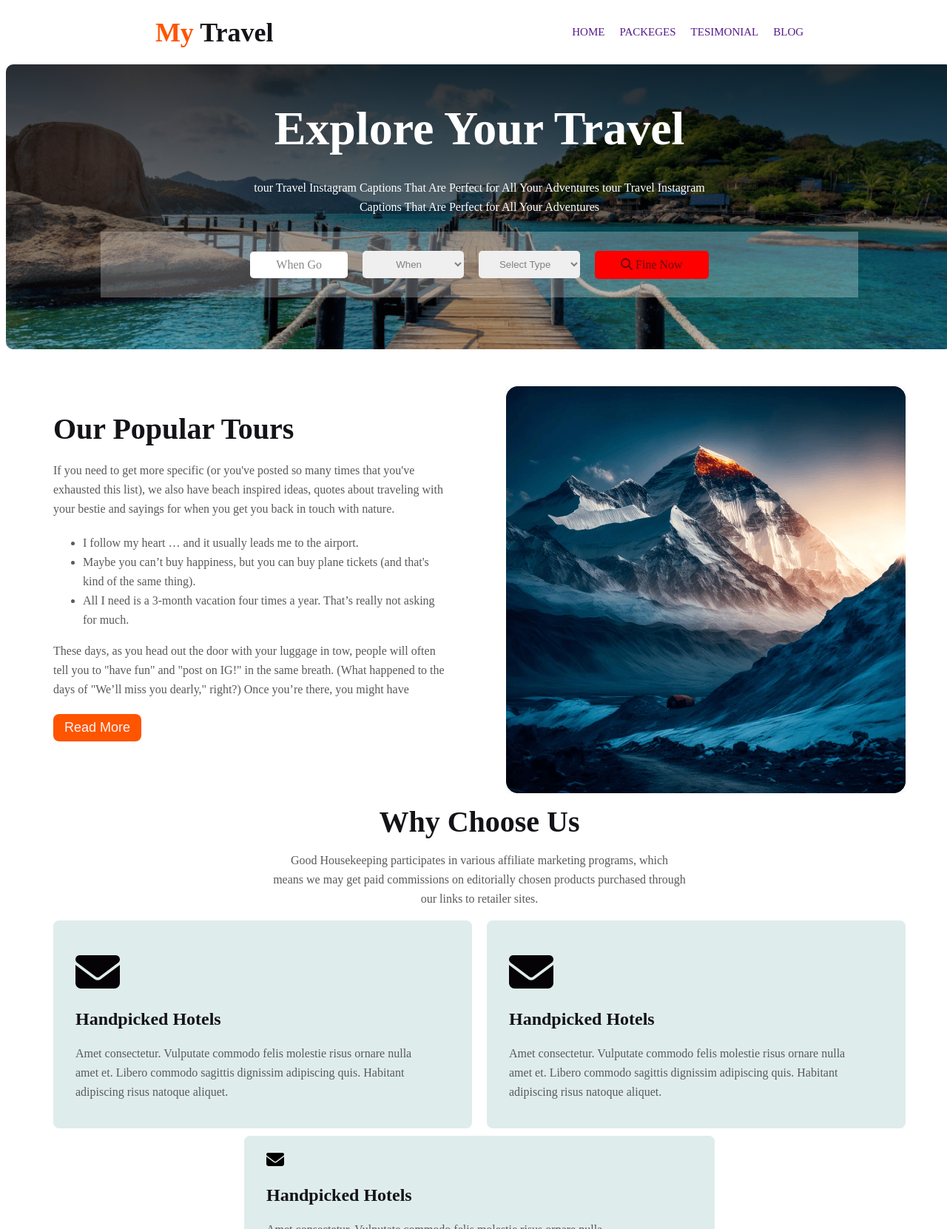
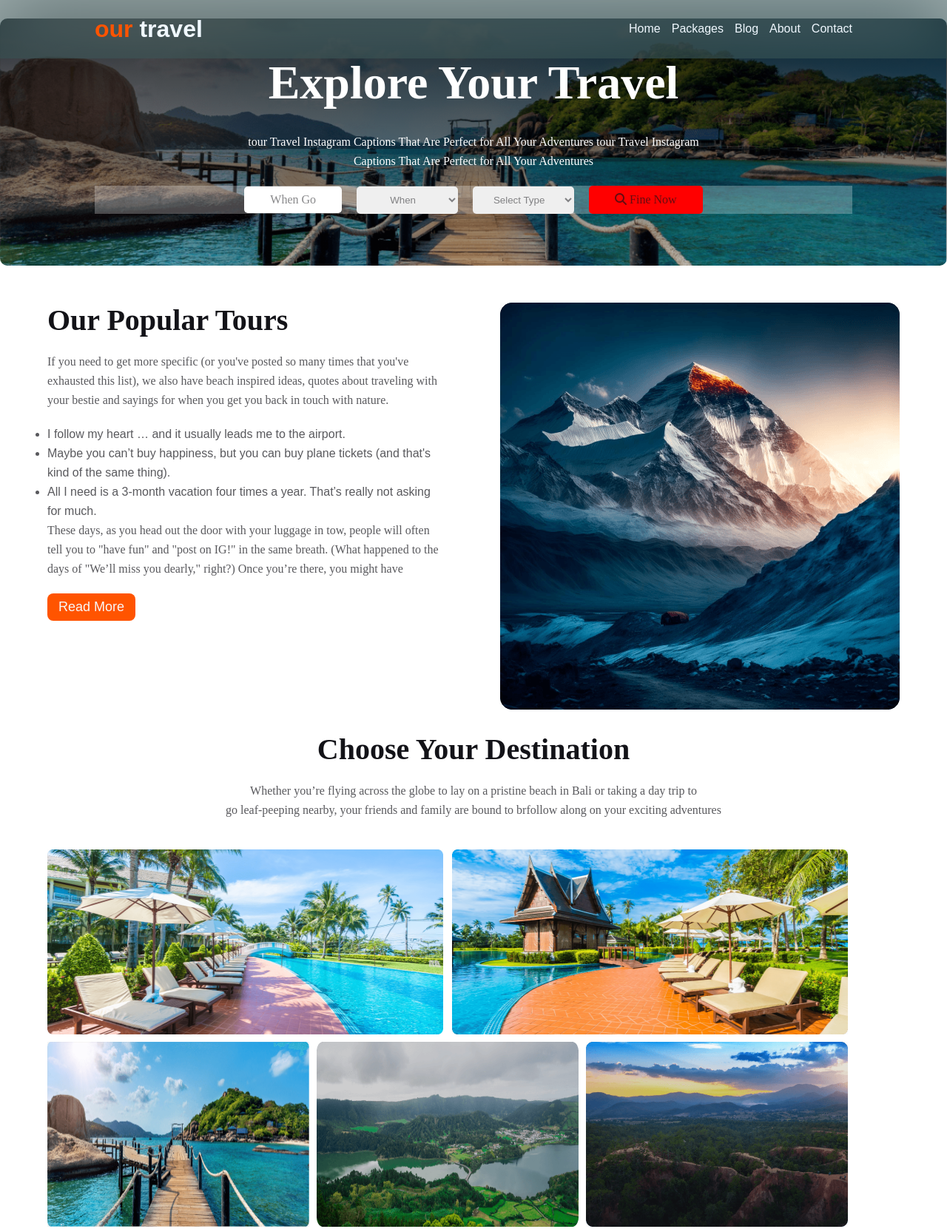
Before and after one commit to MAHADI232/PH-B9-ASSIGNMENT, a plain HTML site: page index.html in a window 1280 px wide. Shown: the top 1661 px of the page at 74% size. Drawn offline with Linux system fonts and the light colour scheme.

Commit message:
change commit

```diff
--- a/index.html
+++ b/index.html
@@ -11,15 +11,22 @@
 <body>
     <header>
         <nav>
-            <label for=""><span class="span">my </span>travel </label>
-            <ul class="nav-ul">
+            <h1 class="logo"><span>our</span> travel</h1>
+
+            <input type="checkbox" name="" id="check">
+            <label for="check" class="icon">
+                <i class="fas fa-bars" id="menu-icon"></i>
+                <i class="fa-solid fa-xmark" id="close-icon"></i>
+            </label>
+            <ul class="res-nav">
                 <li><a href="">home</a></li>
-                <li><a href="">packeges</a></li>
-                <li><a href="">tesimonial</a></li>
+                <li><a href="">packages</a></li>
                 <li><a href="">blog</a></li>
-
+                <li><a href="">about</a></li>
+                <li><a href="">contact</a></li>
             </ul>
         </nav>
+        <!-- navber end -->
 
             <section class="header-section">
                 <div class="bg-color"></div>
@@ -72,8 +79,33 @@
 
             </div>
         </section>
+        <!-- secion-3 -->
+         <section class="section-desition">
+         <div class="disition-content">
+              <h1 class="disition-title">Choose Your Destination</h1>
+              <p class="disiton-des">Whether you’re flying across the globe to lay on a pristine beach  in Bali or taking a day trip to <br> go leaf-peeping nearby, your friends  and family are bound to brfollow along on your exciting adventures</p>
+         </div>
+         <div class="disition-img-container">
+         <div class="disition-img-content1">
 
-          </section>
+            <img class="img-path" src="Images/Group 39.png" alt="">
+
+            <img class="img-path" src="Images/Group 40.png" alt="">
+            </div>
+            <div class="disition-img-content2">
+                        <img class="img-path" src="Images/Group 13 (1) (1).png" alt="">
+
+                        <img class="img-path" src="Images/Rectangle 10.png " alt="">
+
+                        <img class="img-path" src="Images/Group 40089.png" alt="">
+                </div>
+                <div class="disition-img-content3">
+                <img class="img-path" src="Images/Rectangle 7.png" alt="">
+                <img class="img-path" src="Images/Rectangle 8.png" alt="">
+            </div>
+            </div>
+
+         </section>
 
           <!-- section - 4 why-choose section -->
           <section class="why-choose-section">
--- a/responsive.css
+++ b/responsive.css
@@ -1,3 +1,63 @@
+
+
+/* resposive */
+
+@media screen  and (max-width : 576px) {
+    nav{
+        padding: 10px 5%;
+     }
+     .icon{
+        display: inline-flex;
+     }
+
+     .icon #close-icon{
+        display: none;
+     }
+     #check:checked~.icon #menu-icon{
+        display: none;
+     }
+     .res-nav{
+        display: block;
+     }
+
+     #check:checked~.icon #close-icon{
+        display: block;
+     }
+   .res-nav{
+        position: absolute;
+        top: 70px;
+        left: 5;
+        width: 90%;
+        height: 0;
+        background-color: darkblue;
+        backdrop-filter: blur(50px);
+        transition: 0.3s;
+        overflow: hidden;
+
+     }
+     #check:checked~.res-nav{
+        height: 11rem;
+     }
+
+     .res-nav a{
+        display: block;
+        font: 20px;
+        margin: 16px 0px;
+        text-align: center;
+        transition: 0.3s ease;
+     }
+     #check:checked~.res-nav a{
+       transform: translateY(0);
+     }
+}
+
+@media screen and (max-width :992px) and (min-width : 576px) {
+
+    nav{
+       padding: 1rem 5%;
+    }
+}
+ /* responsive nav */
 
 
 @media screen and (max-width : 576px) {
@@ -6,6 +66,18 @@
         padding: 0 15px;
         margin: 0 auto;
      }
+
+
+
+.disition-img-content1{
+   grid-template-columns: none;
+
+}
+.disition-img-content13{
+   grid-template-columns: none;
+
+
+}
      .explore-selection-content,
      .popular-container,
      .choose-icon-container,
@@ -19,6 +91,7 @@
      nav{
       padding: 0px 20px;
       text-align: center;
+
      }
      .discount-content-div13{
       width: 70%;
--- a/style.css
+++ b/style.css
@@ -1,58 +1,94 @@
 
-   body{
+   *{
+    margin: 0;
+    padding: 0;
+    font-family: Arial, Helvetica, sans-serif;
+    box-sizing: border-box;
+    }
+
+  header{
     width: 100%;
-   }
+  }
    main{
     width: 90%;
     margin: 0 auto;
+     overflow: none;
    }
+   /* nav ber */
 
-   nav{
+
+nav{
+    position: fixed;
+    top: 0;
+    left: 0;
+    width: 100%;
+    padding: 1.3rem 10%;
+    background-color: rgba(47, 79, 79, 0.47);
+    backdrop-filter: blur(50px);
     display: flex;
     align-items: center;
-    justify-content: space-around;
-   margin: 20px;
+    justify-content: space-between;
+    z-index: 100;
+    color: aliceblue;
+}
+.logo span{
+    color: #FF5400;
+}
+#check{
+    display: none;
+ }
+nav::before{
+    content: '';
+    position: absolute;
+    width: 100%;
+    /* height: 100%; */
+    left: 0;
+    right: 0;
+    background-color: rgb(241, 58, 101);
+    backdrop-filter: blur(50px);
+    z-index: -1;
+}
+.res-nav{
+    display: flex;
+    align-items: center;
+    justify-content: center;
+    gap: 15px;
+    list-style:none;
+
+}
+.res-nav li a{
+    text-decoration: none;
+    color: aliceblue;
+    text-transform: capitalize;
+}
+.logo{
+    font-size: 2rem;
+    color: aliceblue;
+    text-decoration: none;
+    font-weight: 700;
+    margin-right: 150px;
+
+}
+.icon{
+    right: 5%;
+    position: absolute;
+    font-size: 2rem;
+    color: #080000;
+    cursor: pointer;
+    display: none;
 
 
-   }
-   label{
-    color: #131318;
+}
 
-font-family: Mulish;
-font-size: 36px;
-font-style: normal;
-font-weight: 800;
-line-height: normal;
-text-transform: capitalize;
-   }
-   .span{
-    color: #FF5400;
-font-family: Mulish;
-font-size: 36px;
-font-style: normal;
-font-weight: 800;
-line-height: normal;
-   }
-   .nav-ul{
-    display: flex;
-    gap: 20px;
-    list-style: none;
-    font-size: 15px;
-    text-align: center;
-   }
-  .nav-ul li a{
-    text-decoration: none;
-    text-transform: uppercase;
-  }
-  a:hover{
-    color: #5A5A5D;
-  }
+   /* nav ber */
+
 .header-section{
      background-image: url(Images/Group\ 13\ \(1\)\ \(1\).png);
      background-position: center;
      background-repeat: no-repeat;
      background-size: cover;
      text-align: center;
+     margin-top: 25px;
      padding: 50px 0;
       position: relative;
       border-radius: 10px;
@@ -236,6 +272,98 @@ font-size: 18px;
 }
 
 
+/* section 3 disition section */
+ /* .disition-img-content{
+    border: 2px solid red;
+    width: 100%;
+    display: grid;
+    grid-template-columns:repeat(12,1fr);
+    grid-template-rows:repeat(3,1fr);
+ }
+ .disition-img-content .img-path{
+    width: 100%;
+ }
+.image-1{
+grid-column: 1/span 6;
+}
+/* why-choose realated style */
+/*
+.image-2{
+    grid-column: 7/span 12;
+}
+.image-3{
+    grid-column: 1/span 6;
+}
+.image-4{
+    grid-column: 5/span 7;
+} */
+.disition-content{
+  text-align: center;
+}
+.disition-title{
+    color: #131318;
+    text-align: center;
+    font-family: Mulish;
+    font-size: 40px;
+    padding-top: 30px;
+    margin: 0px;
+    font-style: normal;
+    font-weight: 800;
+    line-height: normal;
+}
+.disiton-des{
+    color: rgba(19, 19, 24, 0.70);
+    margin-top: 0px;
+    padding-top: 20px;
+    text-align: center;
+    font-family: Mulish;
+    font-size: 16px;
+    font-style: normal;
+    font-weight: 400;
+    line-height: 26px;
+}
+.disition-img-container{
+    margin:  40px 0px;
+
+}
+.disition-img-content1{
+    display: grid;
+    grid-template-columns: 535px 535px;
+    gap: 12px;
+     margin-bottom: 10px;
+     height: 250px;
+   }
+   .disition-img-content2{
+    height: 250px;
+    display: grid;
+    grid-template-columns: 354px 354px 354px;
+    gap: 10px;
+    margin-bottom: 10px;
+   }
+   .disition-img-content3{
+    height: 250px;
+    display: grid;
+    grid-template-columns: 535px 535px;
+    gap: 12px;
+     margin-bottom: 10px;
+   }
+   .disition-img-content1 .img-path{
+    width: 100%;
+    height: 100%;
+   }
+   .disition-img-content2 .img-path{
+    width: 100%;
+    height: 100%;
+
+   }
+   .disition-img-content3 .img-path{
+    width: 100%;
+    height: 80%;
+   }
+
+
+
+
 /* why-choose realated style */
 
 .why-choose-title{
@@ -326,13 +454,15 @@ margin: 0 auto;
 /* section-5 discount-section  */
 .discount-img-container1{
       margin-top: 40px 0px;
-       position: relative;
+      position: sticky;
+
 
 }
 .discuont-img{
     width: 100%;
     height: 100%;
-    margin: 0;
+    margin: 10px;
+    position: relative;
 
 }
 .discount-content-div13{
@@ -349,13 +479,13 @@ margin: 0 auto;
 }
 .discount-content-div13{
     background-color:rgba(240, 248, 255, 0.904);
-
+    width: 600px;
     padding: 20px 40px;
     position: absolute;
     border-radius: 10px;
     border: 2px solid rgb(255, 255, 255);
-    top: 20px;
-    left: 40px;
+    top: 100px;
+    left: 100px;
     /* box-shadow: 5px 5px 5px 5px rgba(0, 0, 0, 0.37); */
 }
 .tour-price{
```
